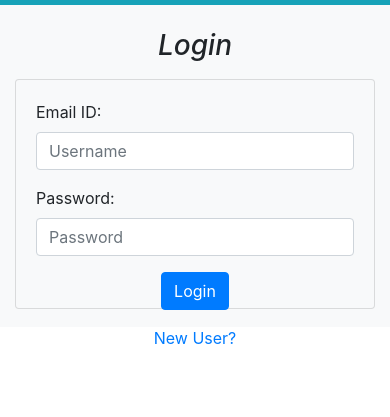
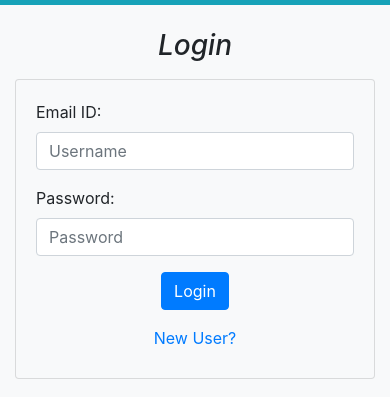
Before and after one commit to hari29harran/gps, a plain HTML site: page index.html in a window 390 px wide. Shown: the part 51-468 px from the top of the page. Drawn offline with Linux system fonts and the light colour scheme; some packages are replaced by stand-ins of ours.

Commit message:
Update index.html

```diff
--- a/index.html
+++ b/index.html
@@ -54,7 +54,7 @@
     <br/>
     <h3><i><p style="text-align: center" id="del">Login</i></h3></p>
     <div class="d-flex justify-content-center" style="padding-top: 0%;padding-bottom: 5%" >
-    <div class="card bg-light" style="height: 230px;width: 400px;" id="del2">
+    <div class="card bg-light" style="height: 300px;width: 400px;" id="del2">
       <div class="card-body" id="del1">
       <form  id="login" autocomplete="off" >
             <div class="form-group">
```
